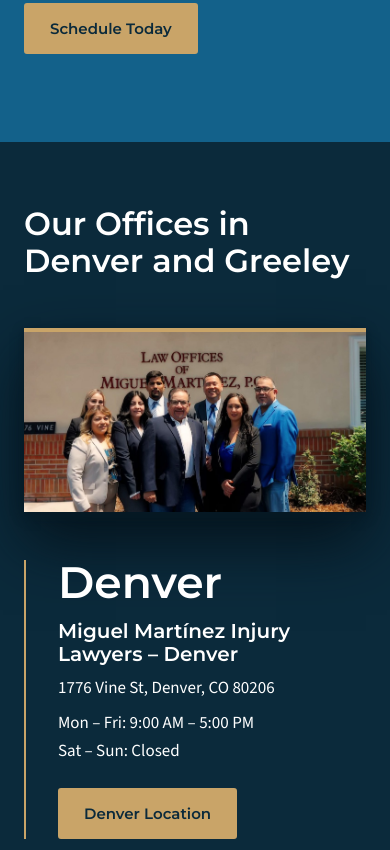
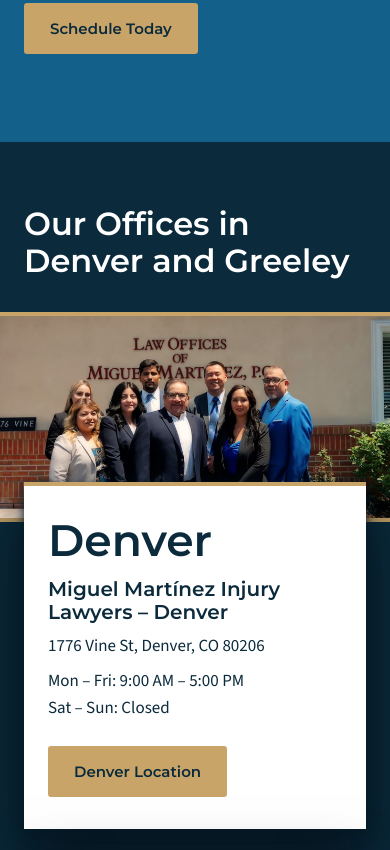
Before and after one commit to spencer549/miguel-martinez-injury-lawyers-site, a plain HTML site: page index.html in a window 390 px wide. Shown: the part 10754-11604 px from the top of the page. Drawn offline with nearby package versions, Linux system fonts and the light colour scheme.

Commit message:
Offices section: full-width team photo with office cards
Co-Authored-By: Claude Opus 5.5 <noreply@anthropic.com>

```diff
--- a/index.html
+++ b/index.html
@@ -816,6 +816,27 @@ html[data-motion="force"] .a-faq2 .q[open] p{animation:faqIn .35s var(--ease-out
   .a-offices3 .a-office-fig{aspect-ratio:1486/802}
   .a-offices3 .a-offices-list{grid-template-columns:1fr;gap:var(--s48);margin-top:var(--s48)}
 }
+
+/* ===== round 12: offices, full-bleed photo + overlapping cards ===== */
+.a-offices.a-offices4{display:block;padding:var(--s96) 0 var(--s128)}
+.a-offices4 h2{margin-bottom:var(--s48);font-size:clamp(34px,3.4vw,52px)}
+.a-offices4 .a-office-fig{height:min(78vh,700px);min-height:0;overflow:hidden;border-top:4px solid var(--gold-l);border-bottom:4px solid var(--gold-l);aspect-ratio:auto}
+.a-offices4 .a-office-fig img{width:100%;height:116%;object-fit:cover;object-position:50% 38%}
+.a-offices4 .a-offices-list{position:relative;z-index:1;display:grid;grid-template-columns:1fr 1fr;gap:var(--s48);margin:-200px var(--s64) 0}
+.a-offices4 .a-office{background:#fff;color:var(--ink);border:0;border-top:4px solid var(--gold-l);padding:var(--s48);box-shadow:0 4px 10px #061a26,0 30px 60px #04121b;transition:transform .3s var(--ease-out)}
+.a-offices4 .a-city{color:var(--blue);font-size:var(--t60)}
+.a-offices4 .a-office h3,.a-offices4 .a-office p{color:var(--ink)}
+.a-offices4 .a-office:nth-child(2){transition-delay:.08s}
+@media(hover:hover) and (pointer:fine){.a-offices4 .a-office:hover{transform:translateY(-8px)}}
+@media(max-width:860px){
+  .a-offices.a-offices4{padding:var(--s64) 0}
+  .a-offices4 h2{font-size:var(--t32);margin-bottom:var(--s32)}
+  .a-offices4 .a-office-fig{height:auto;aspect-ratio:1486/802}
+  .a-offices4 .a-office-fig img{height:100%}
+  .a-offices4 .a-offices-list{grid-template-columns:1fr;gap:var(--s24);margin:-40px 0 0}
+  .a-offices4 .a-office{padding:var(--s32) 24px}
+  .a-offices4 .a-city{font-size:var(--t44)}
+}
 </style></head><body>
 <div class="chrome" id="chrome"><span class="chrome-t">Miguel Martínez Injury Lawyers, homepage</span>
 <button data-go="A" type="button" hidden>A The Other Side</button><button data-go="B" type="button" hidden>B Since 1989</button><button data-go="C" type="button" hidden>C Two Problems, One Firm</button>
@@ -864,8 +885,8 @@ html[data-motion="force"] .a-faq2 .q[open] p{animation:faqIn .35s var(--ease-out
 <section class="a-why a-why2"><div class="wrap a-why-in">
   <figure class="a-why-fig"><div class="a-why-ph"><img src="build/assets/miguel-office.jpg" alt="Attorney Miguel Martínez in his office beside a bookshelf of law books and a framed Department of Justice seal" class="" loading=lazy decoding="async" data-par="0.05"></div><figcaption class="a-plaque">Former Assistant District Attorney and Assistant U.S. Attorney</figcaption></figure>
   <div class="a-why-text"><h2 class="rv">Why Coloradans Trust Miguel Martínez Injury Lawyers</h2><p class="rv">Miguel Martínez has been fighting for Colorado families since 1989. That’s over 35 years and more than 5,000 cases handled. In that time, his firm has recovered over $200 million for injured clients across Denver, Greeley, and the surrounding communities.</p><p class="rv">His background is uncommon among personal injury attorneys in Colorado. Before representing injury victims, Miguel served as both an Assistant District Attorney and an Assistant U.S. Attorney. He knows how prosecutors and defense teams build their cases, and he uses that insider knowledge to take apart the opposition’s strategy early.</p><p class="rv">Miguel came to the United States from Mexico at age 16. He served as a U.S. Army Field Medic in Vietnam. He built his career from the ground up in Colorado, and he has spent decades serving the community he calls home. He is not just your attorney. He is your advocate, your neighbor, and someone who has faced the same fears his clients face.</p><p class="rv">Few firms in the Denver Metro area and surrounding communities offer this combination: former-prosecutor trial skill + immigration protection strategy + 35 years of community trust + Se Habla Español. That is why families who have the most to lose choose Miguel Martínez.</p><p class="a-why-cta"><a class="btn btn-gold" href="#a-form">Schedule Today</a></p></div></div></section>
-<section class="a-offices a-offices2 a-offices3"><div class="wrap"><h2 class="rv">Our Offices in Denver and Greeley</h2>
-  <figure class="a-office-fig rv"><img src="build/assets/team-office-sign.jpg" alt="The team at the Law Offices of Miguel Martínez, P.C. in Denver, standing outside the office" class="" loading=lazy decoding="async" ></figure><div class="a-offices-list"><div class="a-office rv"><p class="a-city">Denver</p><h3>Miguel Martínez Injury Lawyers – Denver</h3><p>1776 Vine St, Denver, CO 80206</p><p>Mon – Fri: 9:00 AM – 5:00 PM<br>Sat – Sun: Closed</p><a class="btn btn-gold" href="#">Denver Location</a></div><div class="a-office rv"><p class="a-city">Greeley</p><h3>Miguel Martínez Injury Lawyers – Greeley</h3><p>5312 W 9th St Dr, Suite 130, Greeley, CO 80634</p><p>Mon – Fri: 9:00 AM – 5:00 PM<br>Sat – Sun: Closed</p><a class="btn btn-gold" href="#">Greeley Location</a></div></div></div></section>
+<section class="a-offices a-offices2 a-offices4"><div class="wrap"><h2 class="rv">Our Offices in Denver and Greeley</h2></div>
+  <figure class="a-office-fig"><img src="build/assets/team-office-sign.jpg" alt="The team at the Law Offices of Miguel Martínez, P.C. in Denver, standing outside the office" class="" loading=lazy decoding="async" data-par="0.06"></figure><div class="wrap"><div class="a-offices-list"><div class="a-office rv"><p class="a-city">Denver</p><h3>Miguel Martínez Injury Lawyers – Denver</h3><p>1776 Vine St, Denver, CO 80206</p><p>Mon – Fri: 9:00 AM – 5:00 PM<br>Sat – Sun: Closed</p><a class="btn btn-gold" href="#">Denver Location</a></div><div class="a-office rv"><p class="a-city">Greeley</p><h3>Miguel Martínez Injury Lawyers – Greeley</h3><p>5312 W 9th St Dr, Suite 130, Greeley, CO 80634</p><p>Mon – Fri: 9:00 AM – 5:00 PM<br>Sat – Sun: Closed</p><a class="btn btn-gold" href="#">Greeley Location</a></div></div></div></section>
 <section class="b-story a-story a-story2">
   <div class="a-story-band"><img src="build/assets/flag-gavel.jpg" alt="A judge&#x27;s gavel resting in front of an American flag" class="" loading=lazy decoding="async" data-par="0.1"><h2 class="b-story-h rv">Experience Rooted in Service, Advocacy Built on Empathy</h2></div>
   <div class="wrap"><div class="b-story-grid"><div class="b-year-pin"><p class="b-year" aria-hidden="true"><span>1966</span></p><p class="a-rail" aria-hidden="true"><span data-y="1966">1966</span><span data-y="1970">1970</span><span data-y="1973">1973</span><span data-y="1977">1977</span><span data-y="1981">1981</span><span data-y="1989">1989</span></p>
```
